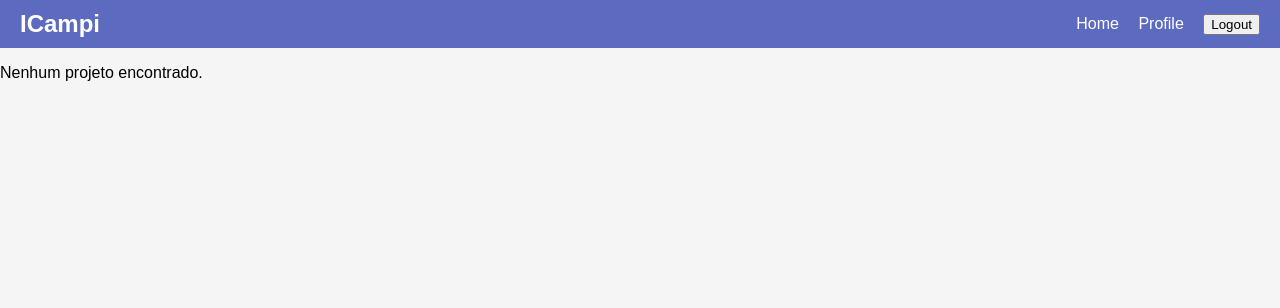
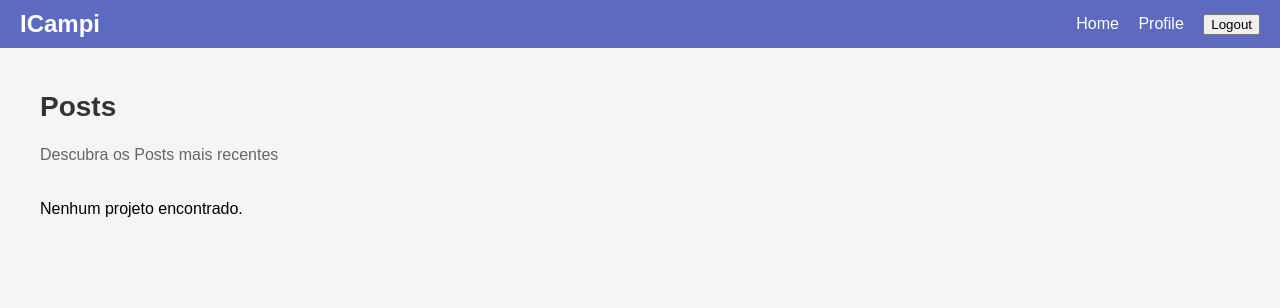
Before and after one commit to KaliRodri/IniCampi, a Django app: page / in a window 1280 px wide. Shown: the top 308 px of the page. Run offline with Django 5.2, Linux system fonts and the light colour scheme; a user stored in the database is signed in; data comes from the database, SQL or seed files in the repository; both versions use the stored data as it was after the commit; data that the repository does not hold is empty.

Commit message:
Feed CSS Update

```diff
--- a/feed/templates/feed/feed.html
+++ b/feed/templates/feed/feed.html
@@ -4,13 +4,14 @@
     <meta charset="UTF-8">
     <title>Feed de Projetos</title>
     <style>
-        /* CSS básico para estilizar o layout */
+        /* CSS para estilizar o layout similar à imagem de referência */
         body {
             font-family: Arial, sans-serif;
             margin: 0;
             padding: 0;
             background-color: #f5f5f5;
         }
+
         header {
             background-color: #5c6bc0;
             color: white;
@@ -19,54 +20,125 @@
             justify-content: space-between;
             align-items: center;
         }
+
         header h1 {
             margin: 0;
             font-size: 24px;
         }
+
         nav a {
             color: white;
             text-decoration: none;
             margin-right: 15px;
         }
+
         nav a:hover {
             text-decoration: underline;
         }
+
         .logout-form {
             display: inline;
         }
-        .project {
+
+        /* Estilos principais */
+        .main {
+            max-width: 1200px;
+            margin: auto;
+            padding: 20px;
+        }
+
+        .section-title {
+            font-size: 28px;
+            font-weight: bold;
+            color: #333;
+            text-align: left;
+        }
+
+        .section-subtitle {
+            color: #666;
+            font-size: 16px;
+            text-align: left;
+            margin-bottom: 20px;
+        }
+
+        .projects-container {
+            display: flex;
+            gap: 20px;
+            flex-wrap: wrap;
+            justify-content: space-between;
+        }
+
+        .project-card {
             background-color: white;
-            padding: 15px;
-            margin: 15px 20px;
+            padding: 20px;
+            border-radius: 10px;
+            box-shadow: 0px 4px 8px rgba(0, 0, 0, 0.1);
+            max-width: 350px;
+            flex: 1;
+            display: flex;
+            flex-direction: column;
+            justify-content: space-between;
+        }
+
+        .project-image {
+            background-color: #eee; /* Placeholder para imagem */
+            width: 100%;
+            height: 180px;
             border-radius: 8px;
-            box-shadow: 0px 4px 8px rgba(0, 0, 0, 0.1);
+            margin-bottom: 15px;
         }
-        .project h2 {
-            margin-top: 0;
+
+        .project-title {
+            font-size: 20px;
+            font-weight: bold;
+            color: #333;
+            margin: 10px 0;
         }
-        .project small {
+
+        .project-body {
+            color: #666;
+            font-size: 14px;
+            line-height: 1.6;
+            margin-bottom: 10px;
+        }
+
+        .project-footer {
+            display: flex;
+            align-items: center;
+            justify-content: space-between;
+            font-size: 14px;
             color: #666;
         }
-        .project button {
-            background-color: #d9534f;
+
+        .author-info {
+            display: flex;
+            align-items: center;
+            gap: 10px;
+        }
+
+        .author-info img {
+            width: 30px;
+            height: 30px;
+            border-radius: 50%;
+            background-color: #ccc;
+        }
+
+        .add-project-btn {
+            padding: 12px 25px;
+            background-color: #28a745;
             color: white;
             border: none;
-            padding: 5px 10px;
-            border-radius: 4px;
+            border-radius: 5px;
+            font-size: 16px;
+            text-align: center;
             cursor: pointer;
-        }
-        .project button:hover {
-            background-color: #c9302c;
+            transition: background-color 0.3s;
+            position: relative;
+            top: -10px;
         }
 
-        .comment-section, .comment-form {
-            margin-top: 10px;
-            padding: 10px;
-            background-color: #f0f0f0;
-            border-radius: 8px;
-        }
-        .comment {
-            margin-bottom: 8px;
+        .add-project-btn:hover {
+            background-color: #218838;
         }
     </style>
 </head>
@@ -83,26 +155,44 @@
         </nav>
     </header>
 
-    <main>
+    <main class="main">
+        <div class="section-header">
+            <h2 class="section-title">Posts</h2>
+            <p class="section-subtitle">Descubra os Posts mais recentes</p>
+        </div>
+
         {% if user.is_authenticated and user.profile.role == 'teacher' %}
             <a href="{% url 'add_project' %}">
-        <button>Adicionar Projeto</button>
+                <button class="add-project-btn">Adicionar Novo Projeto</button>
             </a>
         {% endif %}
+
+        <div class="projects-container">
             {% for project in projects %}
-            <div class="project">
-                <h2>{{ project.title }}</h2>
-                <p>{{ project.body }}</p>
-                <p><small>Postado por {{ project.author.user.username }} em {{ project.calendar }}</small></p>
+                <div class="project-card">
+                    <div class="project-image"></div> <!-- Placeholder para imagem -->
+
+                    <h2 class="project-title">{{ project.title }}</h2>
+                    <p class="project-body">{{ project.body|truncatewords:20 }}</p> <!-- Trunca o texto para caber no layout -->
+
+                    <div class="project-footer">
+                        <div class="author-info">
+                            <img src="https://via.placeholder.com/30" alt="Avatar">
+                            <div>
+                                <p>{{ project.user.username }}</p>
+                                <small>{{ project.calendar }}</small>
+                            </div>
+                        </div>
 
                         {% if project.author == request.user.profile or request.user.is_staff %}
                             <form action="{% url 'delete_project' project.id %}" method="post" style="display:inline;">
                                 {% csrf_token %}
-                        <button type="submit">Excluir</button>
+                                <button type="submit" style="background-color: transparent; border: none; color: #007bff;">Excluir</button>
                             </form>
                         {% endif %}
+                    </div>
 
-                <!-- Seção de comentários -->
+                    <!-- Comentários e formulário -->
                     <div class="comment-section">
                         <h3>Comentários</h3>
                         {% for comment in project.comments.all %}
@@ -115,7 +205,6 @@
                         {% endfor %}
                     </div>
 
-                <!-- Formulário para adicionar novo comentário -->
                     <form class="comment-form" action="{% url 'add_comment' project.id %}" method="post">
                         {% csrf_token %}
                         {{ comment_form.body }}
@@ -125,6 +214,7 @@
             {% empty %}
                 <p>Nenhum projeto encontrado.</p>
             {% endfor %}
+        </div>
     </main>
 </body>
 </html>
```
Also changed, not shown: db.sqlite3. Lines whose indentation alone changed are shown as unchanged.
